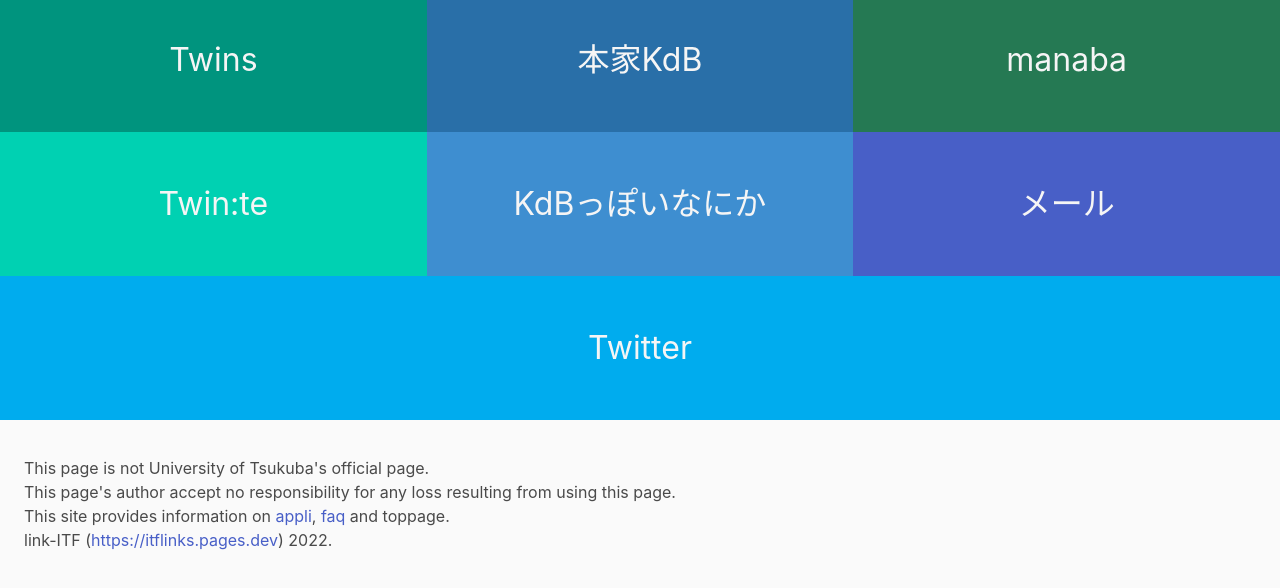
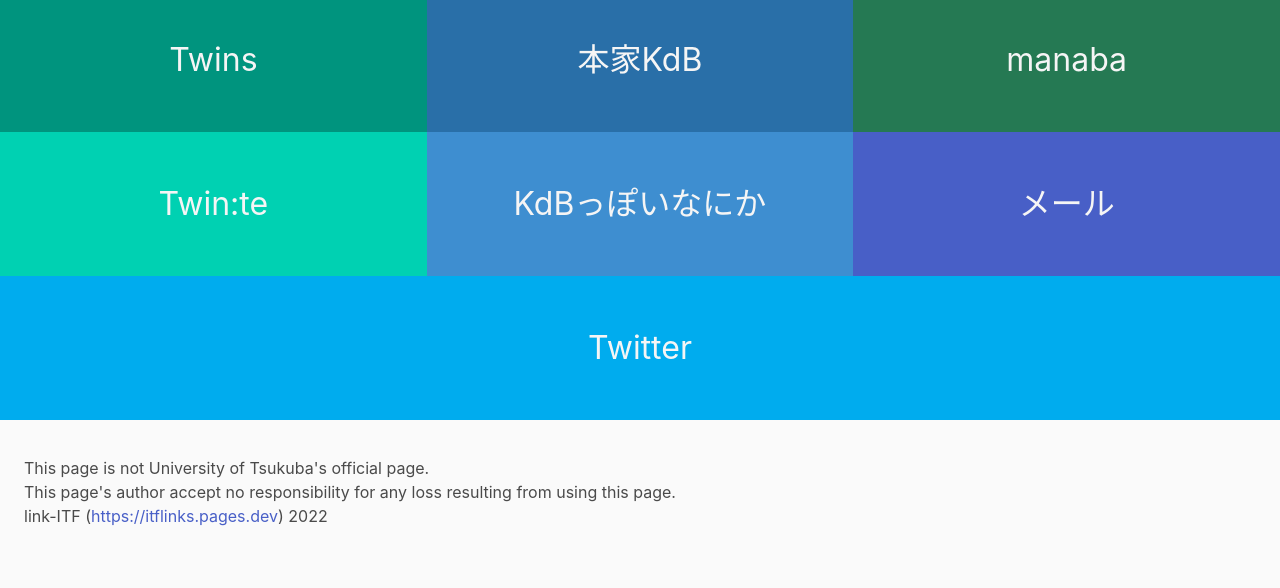
Before and after one commit to otagao/itflinks, a Nuxt app: page / in a window 1280 px wide. Shown: the top 588 px of the page. Built offline with nearby package versions, Linux system fonts and the light colour scheme.

Commit message:
Revert "add links at footer"
This reverts commit c9e8d6ba0f87af81f3465bcc5c2045dc9b5c077a.

```diff
--- a/components/foot.vue
+++ b/components/foot.vue
@@ -7,10 +7,7 @@
       This page's author accept no responsibility for any loss resulting from using this page.
     </p>
     <p>
-      This site provides information on <nuxt-link to="/appli">appli</nuxt-link>, <nuxt-link to="/faq">faq</nuxt-link> and toppage.
-    </p>
-    <p>
-      link-ITF (<a href="https://itflinks.pages.dev">https://itflinks.pages.dev</a>) 2022.
+      link-ITF (<a href="https://itflinks.pages.dev">https://itflinks.pages.dev</a>) 2022
     </p>
   </footer>
 </template>
```
